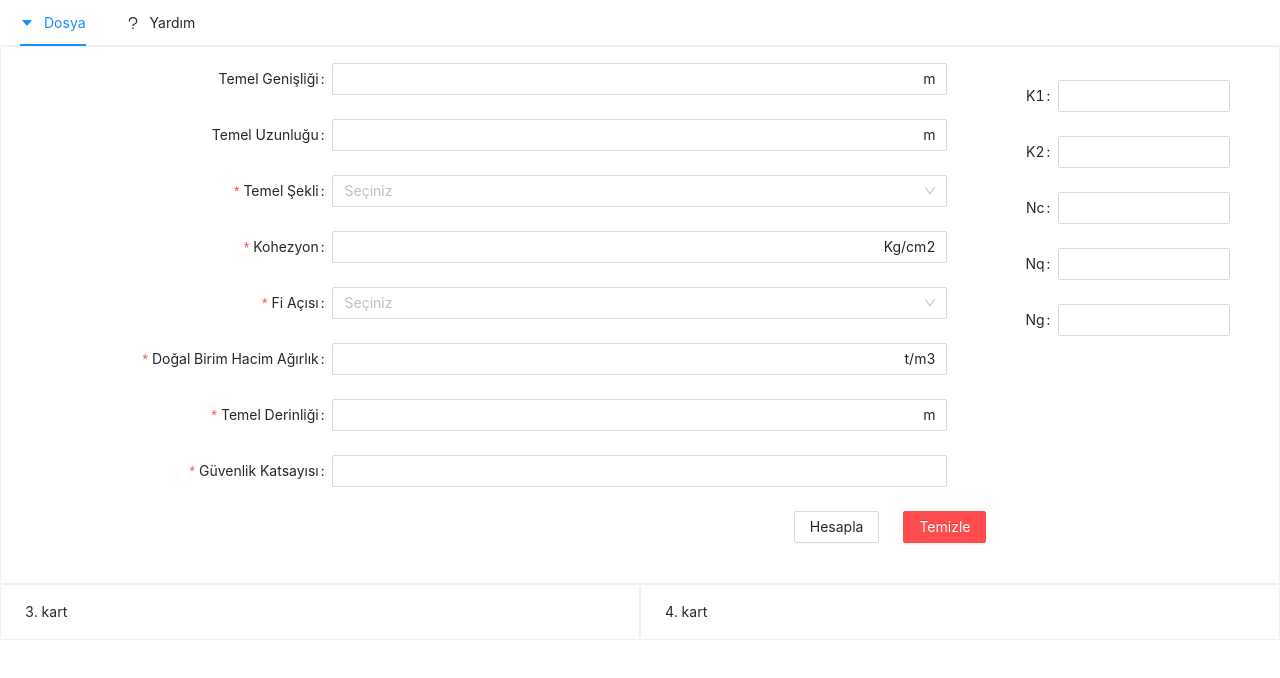
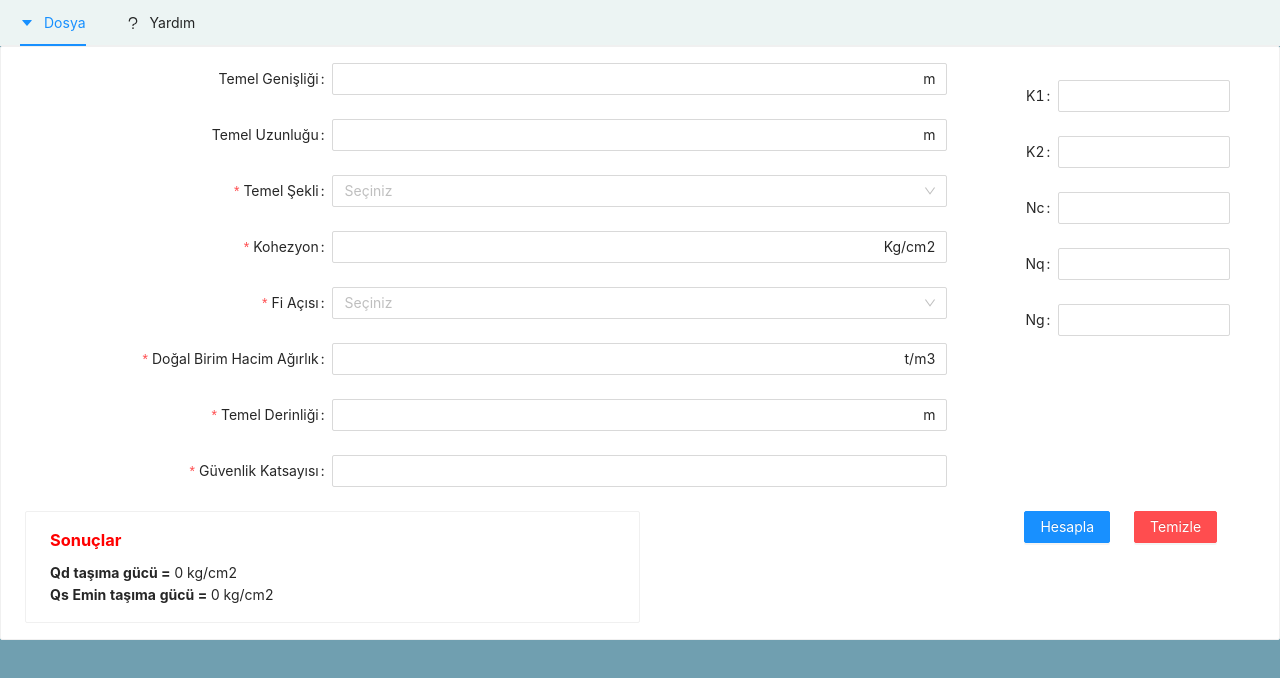
Before and after one commit to melihs/soil-mech, a React (Create React App) app: page / in a window 1280 px wide. Shown: the top 678 px of the page. Built offline with nearby package versions, Linux system fonts and the light colour scheme.

Commit message:
Complete calculation

```diff
--- a/src/App.js
+++ b/src/App.js
@@ -3,8 +3,8 @@ import {Row, Col} from 'antd';
 import MenuBar from './components/MenuBar';
 import FormPanel from './components/FormPanel';
 
+import 'antd/dist/antd.css';
 import './assets/App.css';
-import 'antd/dist/antd.css';
 
 function App() {
 	return (
@@ -12,7 +12,7 @@ function App() {
 			<Row>
 				<Col span={24}><MenuBar/></Col>
 			</Row>
-			<FormPanel/>
+			<FormPanel />
 		</>
 	);
 }
--- a/src/assets/App.css
+++ b/src/assets/App.css
@@ -1,19 +1,12 @@
-.App {
-  text-align: center;
+body {
+    background-color: #709fb0;
 }
-
-
-.App-header {
-  background-color: #282c34;
-  min-height: 100vh;
-  display: flex;
-  flex-direction: column;
-  align-items: center;
-  justify-content: center;
-  font-size: calc(10px + 2vmin);
-  color: white;
+.ant-card-body {
+    /*background-color: #625261;*/
 }
-
-.App-link {
-  color: #61dafb;
+.ant-menu{
+    background-color: #ecf4f3;
 }
+.ant-form-item-label > label {
+    /*color: #f4ebc1;*/
+}
--- a/src/components/FormPanel.js
+++ b/src/components/FormPanel.js
@@ -60,6 +60,8 @@ export default function FormPanel() {
 	const [form] = Form.useForm();
 	const [basicWidth, setBasicWidth] = useState(null);
 	const [basicLength, setBasicLength] = useState(null);
+	const [result, calculate] = useState(0);
+	const [secureResult, calcSafetyFactor] = useState(0);
 
 	const onFiAngleChange = (value) => {
 		form.setFieldsValue({
@@ -85,19 +87,31 @@ export default function FormPanel() {
 		clearSelectedBaseType();
 	}
 
-	const calculate = values => {
-		console.log(values);
+	const test = values => {
+		let cohesion = parseFloat(values.cohesion);
+		let nc = values.nc;
+		let nq = values.nq;
+		let ng = values.ng;
+		let k1 = values.k1;
+		let k2 = values.k2;
+		let basicWidth = parseFloat(values.basicWidth);
+		let unitWeight = parseFloat(values.unitWeight);
+		let basicDepth = parseFloat(values.basicDepth);
+		let safetyFactor = parseFloat(values.safetyFactor);
+
+		let result = (k1 * cohesion * nc) + (unitWeight * basicDepth * nq) + (k2 * ng * basicWidth * safetyFactor);
+
+		calculate(result);
+		calcSafetyFactor(result / safetyFactor);
 	};
 
 	const resetAll = () => {
-		console.log('e');
 		form.resetFields();
+		calculate(0);
+		calcSafetyFactor(0);
 	}
 
 	const onBasicTypeChange = (value) => {
-
-		// eslint-disable-next-line default-case
-
 		switch (value) {
 			case '1':
 				form.setFieldsValue({
@@ -139,6 +153,7 @@ export default function FormPanel() {
 				return;
 		}
 	}
+
 	return (
 		<Row>
 			<Col span={24}>
@@ -147,7 +162,7 @@ export default function FormPanel() {
 						{...layout}
 						name="basic"
 						form={form}
-						onFinish={calculate}
+						onFinish={test}
 					>
 						<Row>
 							<Col span={18}>
@@ -284,9 +299,26 @@ export default function FormPanel() {
 								</Card>
 							</Col>
 						</Row>
+
+						<Col span={24}>
+							<Row>
+								<Col span={12}>
+									<Card type="inner">
+										<h3 style={{color: "red"}}>
+											<b>Sonuçlar</b>
+										</h3>
+										<div>
+											<b>Qd taşıma gücü = </b> {result} kg/cm2
+										</div>
+										<div>
+											<b>Qs Emin taşıma gücü = </b> {secureResult} kg/cm2
+										</div>
+									</Card>
+								</Col>
+								<Col span={12}>
 									<Form.Item {...tailLayout}>
 										<Space size="large">
-								<Button type="success" htmlType="submit">
+											<Button type="primary" htmlType="submit">
 												Hesapla
 											</Button>
 											<Button type="danger" onClick={resetAll}>
@@ -294,22 +326,11 @@ export default function FormPanel() {
 											</Button>
 										</Space>
 									</Form.Item>
+								</Col>
+							</Row>
+						</Col>
 					</Form>
 				</Card>
-			</Col>
-			<Col span={24}>
-				<Row>
-					<Col span={12}>
-						<Card type="inner">
-							3. kart
-						</Card>
-					</Col>
-					<Col span={12}>
-						<Card type="inner">
-							4. kart
-						</Card>
-					</Col>
-				</Row>
 			</Col>
 		</Row>
 	)
```
Lines whose indentation alone changed are shown as unchanged.
